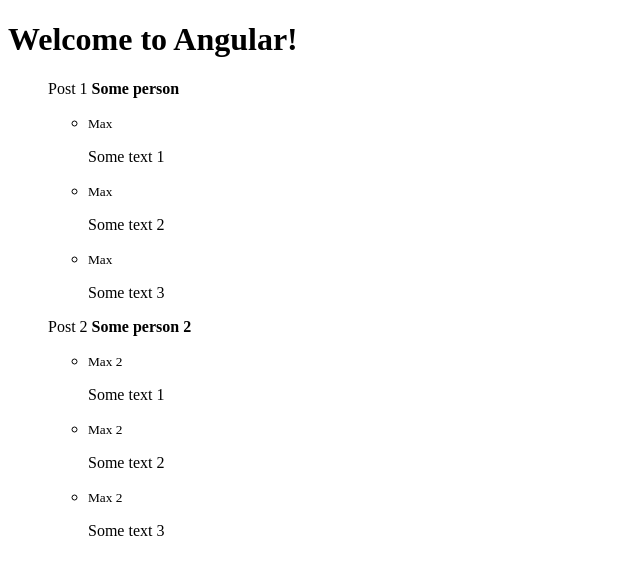
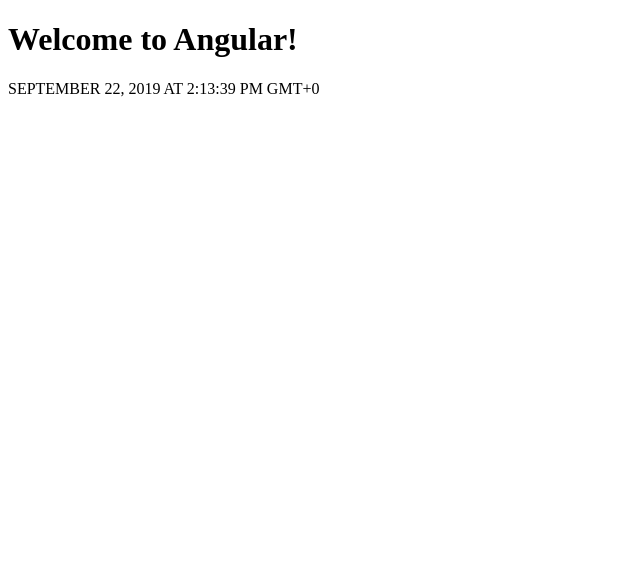
Before and after one commit to VictoryMoskalenko/learn-ang-app, an Angular app in the folder base-app/: page / in a window 1280 px wide. Shown: the top 574 px of the page, without its empty margins (0-640 px from the left). Built offline with nearby package versions, Linux system fonts and the light colour scheme.

Commit message:
using pipes

```diff
--- a/base-app/src/app/app.component.html
+++ b/base-app/src/app/app.component.html
@@ -1,6 +1,8 @@
 <h1>
     Welcome to Angular!
 </h1>
+
+<p>{{ now | date: 'long' | uppercase }}</p>
 
 <!-- <ul>
   <li *ngFor="let number of arr; let idx = index">
@@ -8,7 +10,7 @@
   </li>
 </ul>   -->
 
-<ul style= "list-style: none">
+<!-- <ul style= "list-style: none">
   <li *ngFor="let post of objs">
     <p>{{post.title}} <b>{{post.author}}</b></p>
     <ul>
@@ -20,7 +22,7 @@
       </li>
     </ul>
   </li>
-</ul>
+</ul> -->
 
 <!-- <button (click)="toggle = !toggle">Toggle</button>
 
--- a/base-app/src/app/app.component.ts
+++ b/base-app/src/app/app.component.ts
@@ -11,21 +11,23 @@
   // backgroundToggle = false;
   // toggle: any = false;
 
-  arr = [1, 1, 2, 3, 5, 8, 13];
+  // arr = [1, 1, 2, 3, 5, 8, 13];
 
-  objs = [
-    {title: 'Post 1', author: 'Some person', comments: [
-      {name: 'Max', text: 'Some text 1'},
-      {name: 'Max', text: 'Some text 2'},
-      {name: 'Max', text: 'Some text 3'},
+  // objs = [
+  //   {title: 'Post 1', author: 'Some person', comments: [
+  //     {name: 'Max', text: 'Some text 1'},
+  //     {name: 'Max', text: 'Some text 2'},
+  //     {name: 'Max', text: 'Some text 3'},
 
-    ]},
-    {title: 'Post 2', author: 'Some person 2', comments: [
-      {name: 'Max 2', text: 'Some text 1'},
-      {name: 'Max 2', text: 'Some text 2'},
-      {name: 'Max 2', text: 'Some text 3'},
+  //   ]},
+  //   {title: 'Post 2', author: 'Some person 2', comments: [
+  //     {name: 'Max 2', text: 'Some text 1'},
+  //     {name: 'Max 2', text: 'Some text 2'},
+  //     {name: 'Max 2', text: 'Some text 3'},
 
-    ]}
-  ]
+  //   ]}
+  // ];
+
+  now: Date = new Date();
 
 }
```
